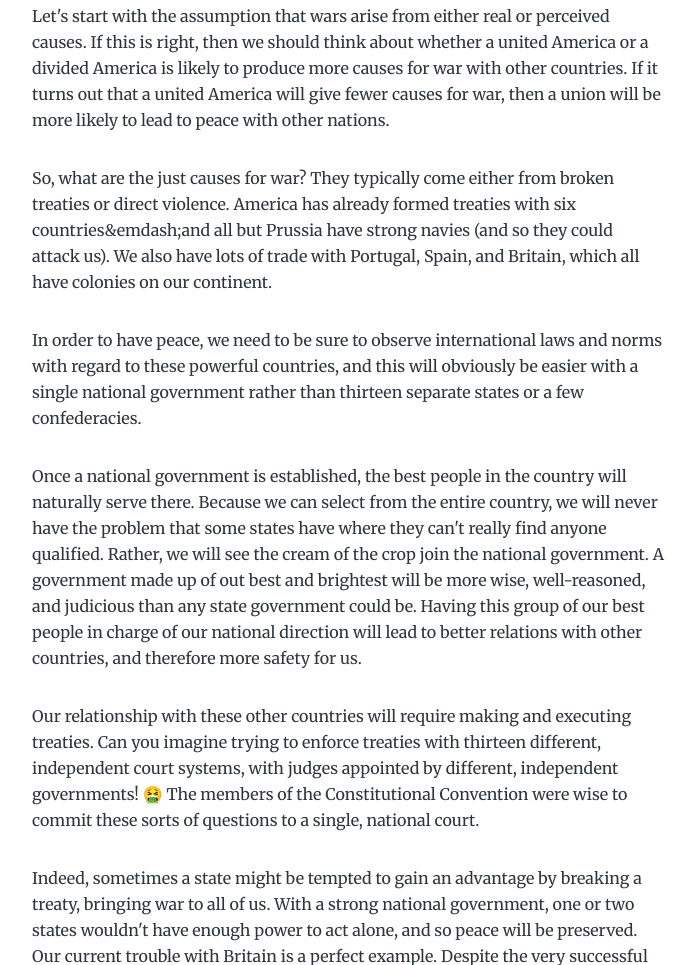
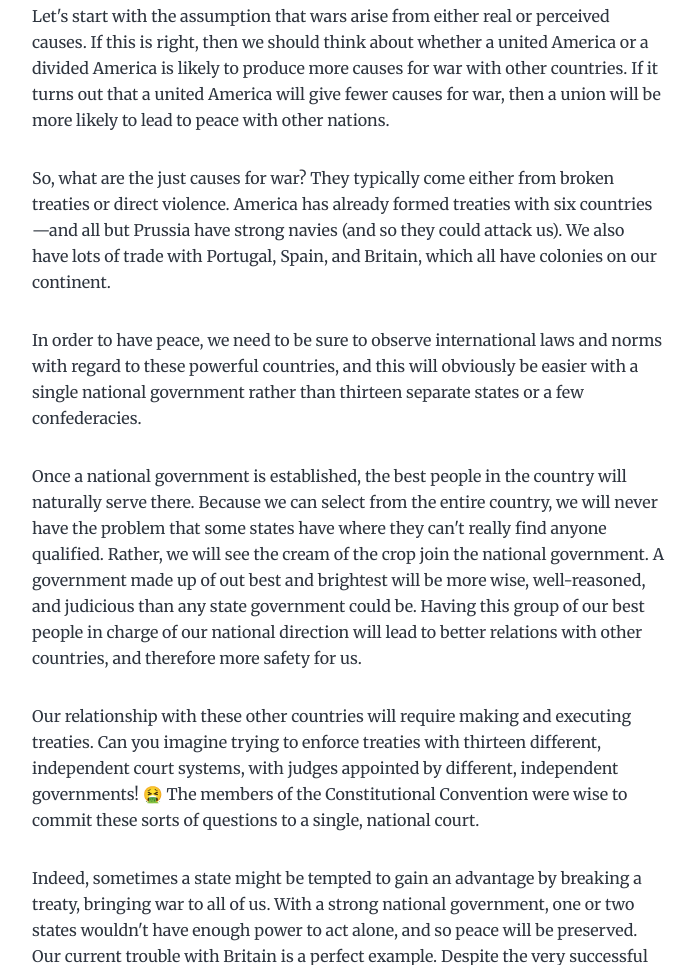
Before and after one commit to smfoote/federalist-papers-project, a Gatsby site: page /3-same-subject-continued-concerning-dangers/ in a window 1280 px wide. Shown: the part 866-1831 px from the top of the page, without its empty margins (292-986 px from the left). Built offline with nearby package versions, Linux system fonts and the light colour scheme; Gatsby itself is replaced by a stand-in of ours.

Commit message:
emdash to mdash

```diff
--- a/content/blog/3-same-subject-continued-concerning-dangers/index.md
+++ b/content/blog/3-same-subject-continued-concerning-dangers/index.md
@@ -15,7 +15,7 @@ For this essay, I am considering safety as it relates to peace from foreign and
 
 Let's start with the assumption that wars arise from either real or perceived causes. If this is right, then we should think about whether a united America or a divided America is likely to produce more causes for war with other countries. If it turns out that a united America will give fewer causes for war, then a union will be more likely to lead to peace with other nations.
 
-So, what are the just causes for war? They typically come either from broken treaties or direct violence. America has already formed treaties with six countries&emdash;and all but Prussia have strong navies (and so they could attack us). We also have lots of trade with Portugal, Spain, and Britain, which all have colonies on our continent. <!-- This is a pretty big paraphrase -->
+So, what are the just causes for war? They typically come either from broken treaties or direct violence. America has already formed treaties with six countries&mdash;and all but Prussia have strong navies (and so they could attack us). We also have lots of trade with Portugal, Spain, and Britain, which all have colonies on our continent. <!-- This is a pretty big paraphrase -->
 
 In order to have peace, we need to be sure to observe international laws and norms with regard to these powerful countries, and this will obviously be easier with a single national government rather than thirteen separate states or a few confederacies.
 
```
